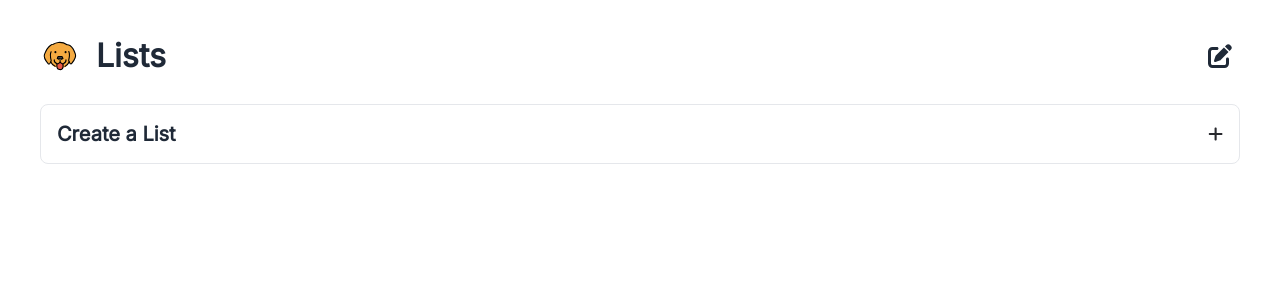
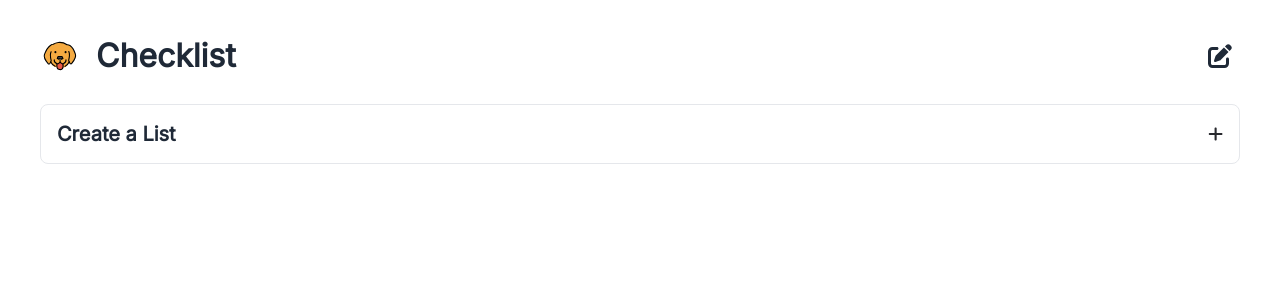
Before and after one commit to mbedard0/checklist-front-end, a React (Create React App) app: page / in a window 1280 px wide. Shown: the top 300 px of the page. Built offline with nearby package versions, Linux system fonts and the light colour scheme.

Commit message:
update landing top

```diff
--- a/src/components/LandingTopBar.jsx
+++ b/src/components/LandingTopBar.jsx
@@ -13,7 +13,7 @@ const LandingTopBar = (props) => {
               </div>
             </div>
             <div className="flex-auto font-bold text-lg ml-[16px] p-0">
-              Lists
+              Checklist
             </div>
             <div className="flex items-center justify-center active:text-cursor-teal w-[40px] h-[40px] hover:bg-hover rounded">
               <Link to="/create-list" className="">
```
